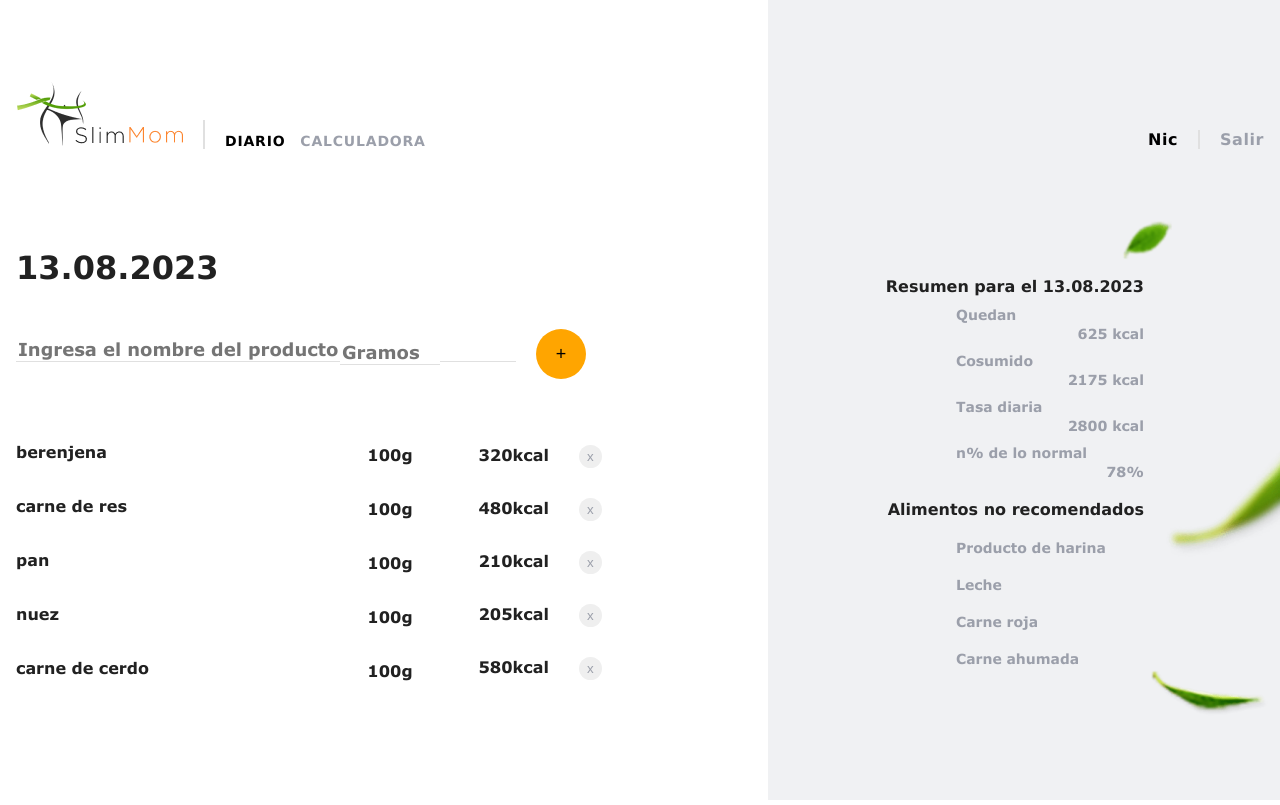
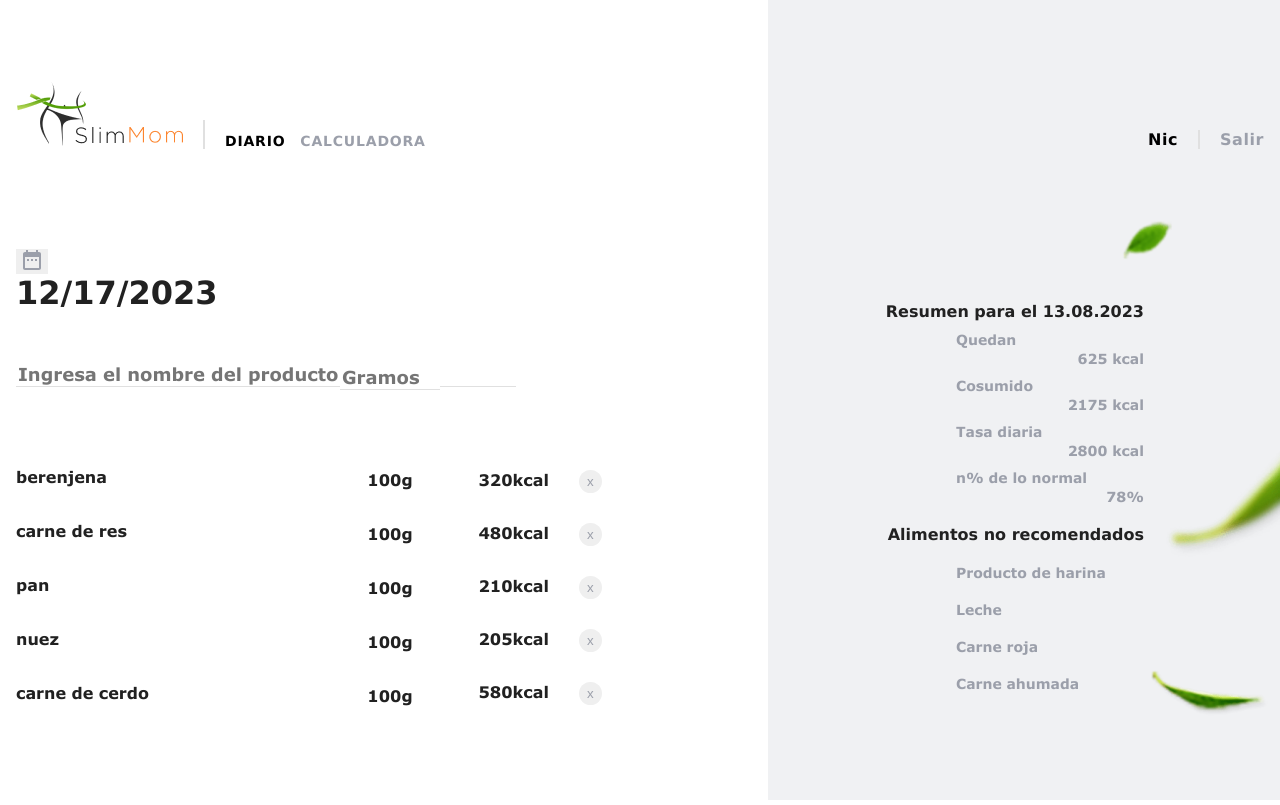
Before and after one commit to Pugli87/project-last_chance, a React (Create React App) app: page /diary in a window 1280 px wide. Built offline with nearby package versions, Linux system fonts and the light colour scheme.

Commit message:
Calendario
El calendario funcional, donde se puede cambiar la fecha y el icono del calendario. aun falta...

```diff
--- a/package.json
+++ b/package.json
@@ -4,10 +4,12 @@
   "private": true,
   "homepage": "https://pugli87.github.io/project-last_chance/",
   "dependencies": {
+    "@popperjs/core": "^2.11.8",
     "@testing-library/jest-dom": "^5.16.3",
     "@testing-library/react": "^12.1.4",
     "@testing-library/user-event": "^13.5.0",
     "react": "^18.1.0",
+    "react-datepicker": "^4.24.0",
     "react-dom": "^18.1.0",
     "react-router-dom": "^6.20.1",
     "react-scripts": "5.0.1",
--- a/src/components/pages/Calculator/Calculator.jsx
+++ b/src/components/pages/Calculator/Calculator.jsx
@@ -1,5 +1,5 @@
 import { Container } from './calculator.styled';
-import DataForm from '../../DataForm/dataForm';
+import DataForm from '../../dataForm/dataForm';
 
 const Calculator = () => {
   return (
--- a/src/components/pages/Diary/Diary.jsx
+++ b/src/components/pages/Diary/Diary.jsx
@@ -1,4 +1,4 @@
-import React from 'react'
+import React, { useState } from 'react';
 import GramosComponent from '../../GramosComponent/GramosComponent';
 import ButtonComponent from '../../ButtonComponent/ButtonComponent';
 import ProductNameComponent from '../../ProductNameComponent/ProductName';
@@ -6,16 +6,30 @@ import KaloriesComponent from '../../KaloriesComponent/KaloriesComponent';
 import ListnotFood from 'components/ListnotFood/ListnotFood';
 import { Container } from './DiaryStyled';
 import DateComponnet from 'components/DateComponent/DateComponent';
-
-
+import DatePicker from 'react-datepicker';
+import 'react-datepicker/dist/react-datepicker.css';
+import { ReactComponent as YourSvg } from '../../../assets/icons/calendar.svg'; // Importa tu SVG
 
 const Diary = () => {
+  const [date, setDate] = useState(new Date());
+  const [showCalendar, setShowCalendar] = useState(false);
+
+  const handleDateChange = (selectedDate) => {
+    setDate(selectedDate);
+    setShowCalendar(false); // Oculta el calendario después de seleccionar una fecha
+  }
+
   return (
-    <Container >
-    <h1>13.08.2023</h1>
+    <Container>
+      <button onClick={() => setShowCalendar(!showCalendar)}>
+        <YourSvg />
+      </button>
+      {showCalendar && (
+        <DatePicker selected={date} onChange={handleDateChange} inline />
+      )}
+      <h1>{date.toLocaleDateString()}</h1>
       <ProductNameComponent />
       <GramosComponent />
-    <ButtonComponent />
       <KaloriesComponent />
       <ListnotFood/>
       <DateComponnet/>
@@ -23,4 +37,4 @@ const Diary = () => {
   )
 }
 
-export default Diary
+export default Diary;
--- a/src/router/App.jsx
+++ b/src/router/App.jsx
@@ -1,6 +1,6 @@
 import { BrowserRouter } from "react-router-dom";
 import AppRouter from "./AppRouter";
-import GeneralLayout from "../components/Layout/GeneralLayout";
+import GeneralLayout from "../components/layout/GeneralLayout";
 
 const App = () => {
   return (
```
Also changed, not shown: src/assets/icons/calendar.svg (added), 1 other file (tests, documents, lock files or other folders). Lines whose indentation alone changed are shown as unchanged.
